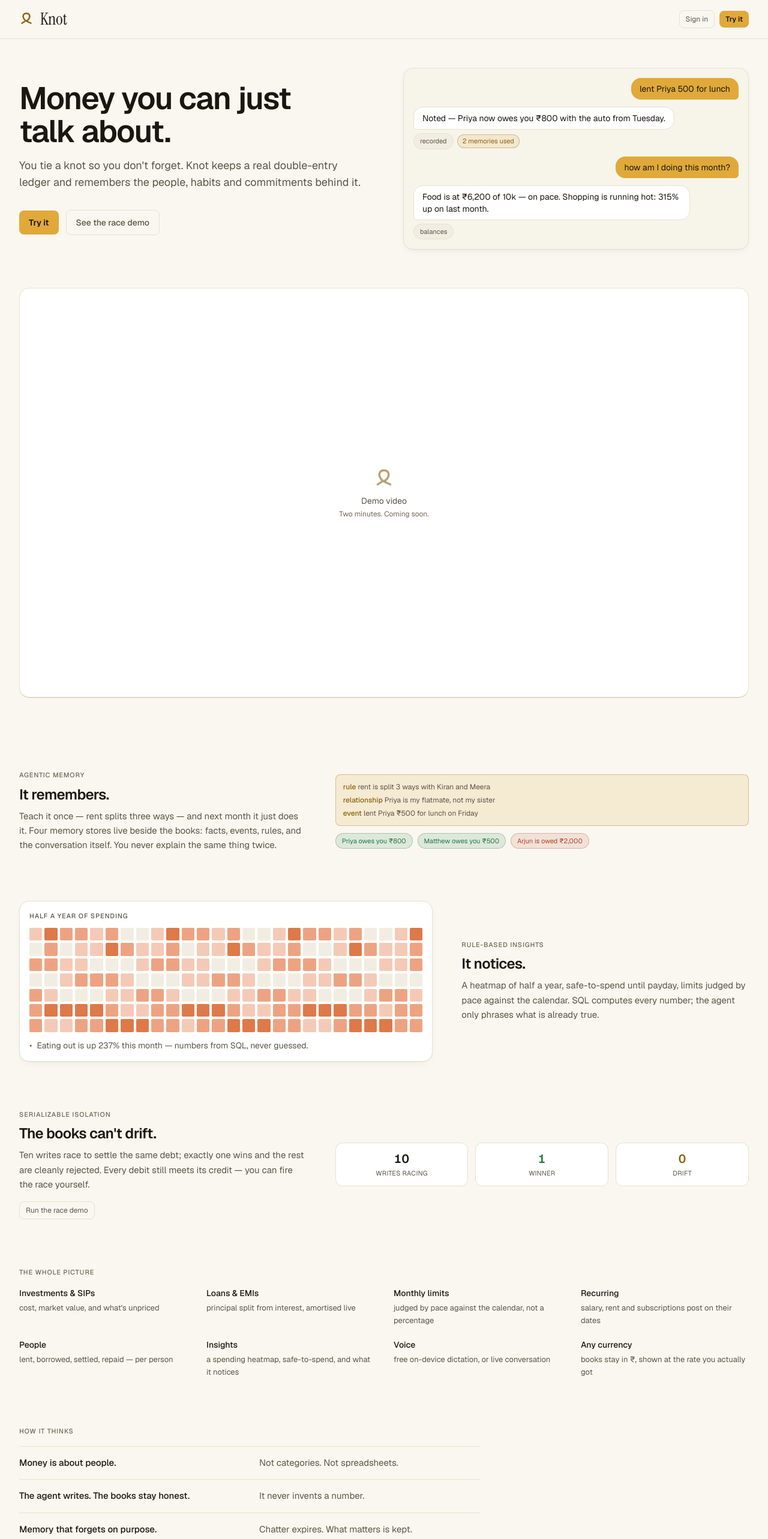
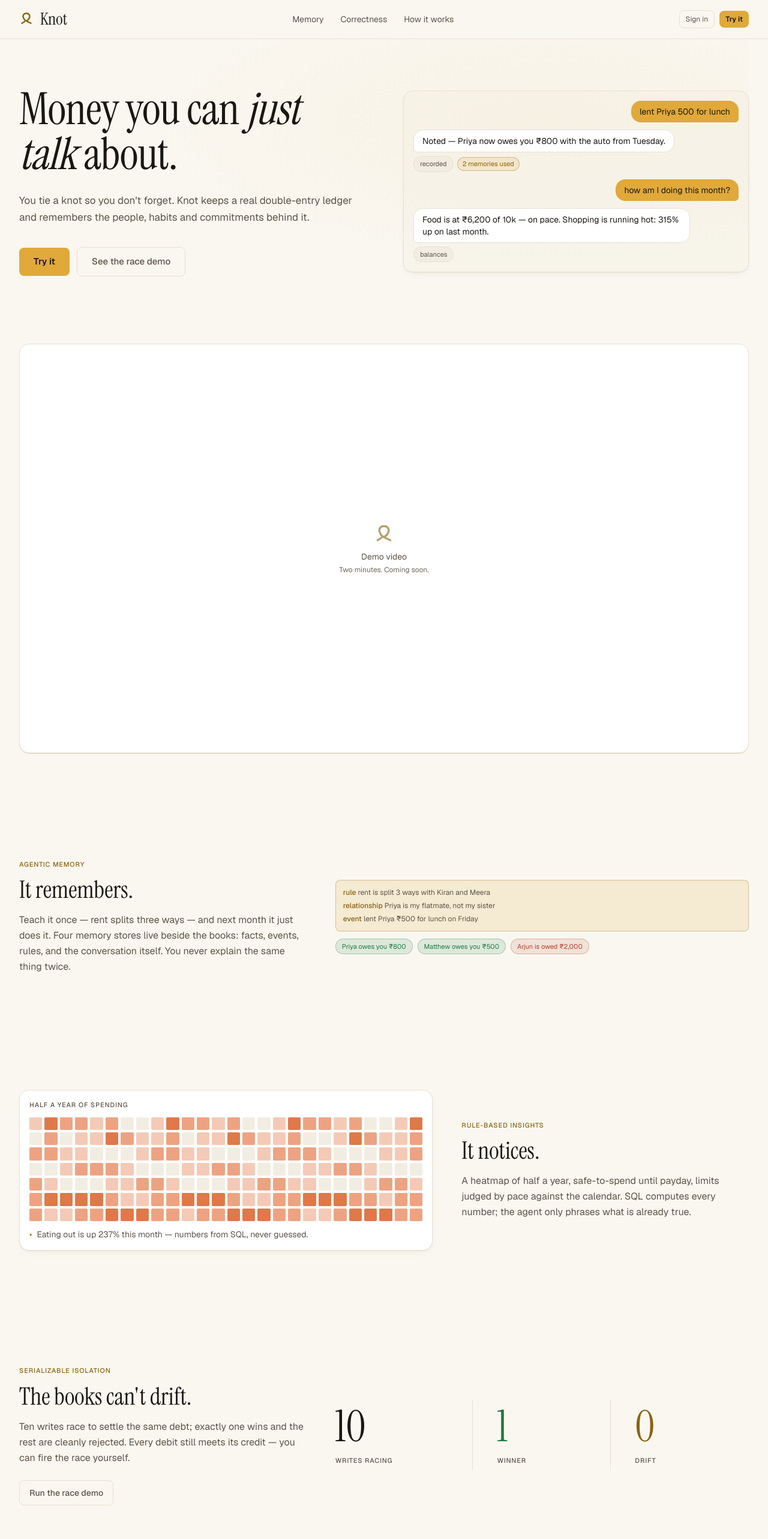
Before and after one commit to Dd1235/knot, a Next.js app in the folder frontend/: page / in a window 1280 px wide. Shown: the top 2566 px of the page at 60% size. Built offline with nearby package versions, Linux system fonts and the light colour scheme; no server answers.

Commit message:
the landing page speaks serif

```diff
--- a/frontend/src/app/page.tsx
+++ b/frontend/src/app/page.tsx
@@ -2,7 +2,6 @@
 import Logo, { Wordmark } from "@/components/ui/Logo";
 import { buttonClass } from "@/components/ui/Button";
 import Pill from "@/components/ui/Pill";
-import Stat from "@/components/ui/Stat";
 
 /* The landing page shows the product instead of describing it: every visual
  * below is the real UI's own markup and tokens — chat bubbles, memory traces,
@@ -143,6 +142,27 @@
       <header className="border-b border-line px-6 pt-[env(safe-area-inset-top)] sm:px-8">
         <div className="mx-auto flex h-16 w-full max-w-310 items-center justify-between">
           <Wordmark size={24} />
+          {/* Quiet anchors, not a mega-menu: a one-page product gets a one-line map. */}
+          <nav aria-label="Sections" className="hidden items-center gap-7 md:flex">
+            <a
+              href="#memory"
+              className="text-sm text-ink-secondary transition-colors hover:text-ink-primary"
+            >
+              Memory
+            </a>
+            <a
+              href="#correctness"
+              className="text-sm text-ink-secondary transition-colors hover:text-ink-primary"
+            >
+              Correctness
+            </a>
+            <Link
+              href="/architecture"
+              className="text-sm text-ink-secondary transition-colors hover:text-ink-primary"
+            >
+              How it works
+            </Link>
+          </nav>
           <div className="flex items-center gap-2">
             <Link href="/login" className={buttonClass("ghost", "sm")}>
               Sign in
@@ -156,21 +176,23 @@
 
       <main className="px-6 pb-20 sm:px-8">
         <div className="mx-auto w-full max-w-310">
-          {/* Hero: the claim on the left, the product already doing it on the right. */}
-          <section className="grid items-center gap-10 pt-12 pb-16 lg:grid-cols-2 lg:gap-16">
+          {/* Hero: the claim on the left, the product already doing it on the
+              right. The headline is the wordmark's serif — the one place the
+              brand voice should be loudest — with the promise in italic. */}
+          <section className="grid items-center gap-10 bg-[radial-gradient(55%_45%_at_72%_28%,color-mix(in_oklab,var(--brand)_6%,transparent),transparent)] pt-14 pb-20 sm:pt-20 sm:pb-28 lg:grid-cols-2 lg:gap-16">
             <div>
-              <h1 className="max-w-[14ch] text-[40px] font-semibold leading-[1.05] tracking-[-0.03em] sm:text-[52px]">
-                Money you can just talk about.
+              <h1 className="max-w-[15ch] font-display text-[54px] leading-[1.02] font-normal tracking-[-0.01em] sm:text-[74px]">
+                Money you can <em>just talk</em> about.
               </h1>
-              <p className="mt-4 max-w-150 text-lg text-ink-secondary">
+              <p className="mt-6 max-w-[52ch] text-[17px] leading-[1.65] text-ink-secondary">
                 You tie a knot so you don&apos;t forget. Knot keeps a real double-entry
                 ledger and remembers the people, habits and commitments behind it.
               </p>
-              <div className="mt-8 flex flex-wrap items-center gap-3">
-                <Link href="/login" className={buttonClass("primary", "md")}>
+              <div className="mt-9 flex flex-wrap items-center gap-3">
+                <Link href="/login" className={buttonClass("primary", "lg")}>
                   Try it
                 </Link>
-                <Link href="/demo" className={buttonClass("ghost", "md")}>
+                <Link href="/demo" className={buttonClass("ghost", "lg")}>
                   See the race demo
                 </Link>
               </div>
@@ -190,13 +212,16 @@
           </section>
 
           {/* Feature band: memory */}
-          <section className="grid items-center gap-8 py-10 lg:grid-cols-12 lg:gap-12">
+          <section
+            id="memory"
+            className="grid scroll-mt-24 items-center gap-8 py-16 sm:py-24 lg:grid-cols-12 lg:gap-12"
+          >
             <div className="lg:col-span-5">
-              <p className="text-[11px] font-medium uppercase tracking-[0.08em] text-ink-muted">
-                Agentic memory
-              </p>
-              <h2 className="mt-2 text-2xl font-semibold tracking-tight">It remembers.</h2>
-              <p className="mt-2 max-w-150 text-[15px] leading-relaxed text-ink-secondary">
+              <p className="eyebrow text-brand-ink">Agentic memory</p>
+              <h2 className="mt-3 font-display text-[34px] leading-[1.1] font-normal sm:text-[40px]">
+                It remembers.
+              </h2>
+              <p className="mt-4 max-w-150 text-base leading-relaxed text-ink-secondary">
                 Teach it once — rent splits three ways — and next month it just does
                 it. Four memory stores live beside the books: facts, events, rules,
                 and the conversation itself. You never explain the same thing twice.
@@ -208,16 +233,16 @@
           </section>
 
           {/* Feature band: insights (mirrored) */}
-          <section className="grid items-center gap-8 py-10 lg:grid-cols-12 lg:gap-12">
+          <section className="grid items-center gap-8 py-16 sm:py-24 lg:grid-cols-12 lg:gap-12">
             <div className="lg:col-span-7 lg:order-first">
               <MiniHeatmap />
             </div>
             <div className="lg:col-span-5">
-              <p className="text-[11px] font-medium uppercase tracking-[0.08em] text-ink-muted">
-                Rule-based insights
-              </p>
-              <h2 className="mt-2 text-2xl font-semibold tracking-tight">It notices.</h2>
-              <p className="mt-2 max-w-150 text-[15px] leading-relaxed text-ink-secondary">
+              <p className="eyebrow text-brand-ink">Rule-based insights</p>
+              <h2 className="mt-3 font-display text-[34px] leading-[1.1] font-normal sm:text-[40px]">
+                It notices.
+              </h2>
+              <p className="mt-4 max-w-150 text-base leading-relaxed text-ink-secondary">
                 A heatmap of half a year, safe-to-spend until payday, limits judged
                 by pace against the calendar. SQL computes every number; the agent
                 only phrases what is already true.
@@ -226,53 +251,62 @@
           </section>
 
           {/* Feature band: correctness */}
-          <section className="grid items-center gap-8 py-10 lg:grid-cols-12 lg:gap-12">
+          <section
+            id="correctness"
+            className="grid scroll-mt-24 items-center gap-10 py-16 sm:py-24 lg:grid-cols-12 lg:gap-12"
+          >
             <div className="lg:col-span-5">
-              <p className="text-[11px] font-medium uppercase tracking-[0.08em] text-ink-muted">
-                Serializable isolation
-              </p>
-              <h2 className="mt-2 text-2xl font-semibold tracking-tight">
+              <p className="eyebrow text-brand-ink">Serializable isolation</p>
+              <h2 className="mt-3 font-display text-[34px] leading-[1.1] font-normal sm:text-[40px]">
                 The books can&apos;t drift.
               </h2>
-              <p className="mt-2 max-w-150 text-[15px] leading-relaxed text-ink-secondary">
+              <p className="mt-4 max-w-150 text-base leading-relaxed text-ink-secondary">
                 Ten writes race to settle the same debt; exactly one wins and the
                 rest are cleanly rejected. Every debit still meets its credit — you
                 can fire the race yourself.
               </p>
-              <Link href="/demo" className={`mt-4 ${buttonClass("ghost", "sm")}`}>
+              <Link href="/demo" className={`mt-6 ${buttonClass("ghost", "md")}`}>
                 Run the race demo
               </Link>
             </div>
-            <div className="grid grid-cols-3 gap-3 lg:col-span-7">
-              <Stat label="writes racing" value="10" />
-              <Stat label="winner" value="1" tone="positive" />
-              <Stat label="drift" value="0" tone="brand" />
+            {/* Display numerals, not dashboard tiles — these three are the
+                argument, so they get the display face and a whole column each.
+                Marketing numerals only: money and data stay sans, tabular. */}
+            <div className="grid grid-cols-3 divide-x divide-line lg:col-span-7">
+              {[
+                { value: "10", label: "writes racing", tone: "" },
+                { value: "1", label: "winner", tone: "text-positive" },
+                { value: "0", label: "drift", tone: "text-brand-ink" },
+              ].map(({ value, label, tone }) => (
+                <div key={label} className="px-6 py-2 first:pl-0 sm:px-10">
+                  <p className={`font-display text-[56px] leading-none sm:text-[72px] ${tone}`}>
+                    {value}
+                  </p>
+                  <p className="eyebrow mt-3 text-ink-secondary">{label}</p>
+                </div>
+              ))}
             </div>
           </section>
 
           {/* Breadth, without a wall of text */}
-          <section className="py-10">
-            <p className="text-[11px] font-medium uppercase tracking-[0.08em] text-ink-muted">
-              The whole picture
-            </p>
-            <div className="mt-4 grid gap-x-8 gap-y-5 sm:grid-cols-2 lg:grid-cols-4">
+          <section className="py-16 sm:py-24">
+            <p className="eyebrow text-brand-ink">The whole picture</p>
+            <div className="mt-8 grid gap-x-10 gap-y-9 sm:grid-cols-2 lg:grid-cols-4">
               {BREADTH.map(([title, line]) => (
-                <div key={title}>
-                  <h3 className="text-sm font-medium">{title}</h3>
-                  <p className="mt-1 text-[13px] leading-relaxed text-ink-secondary">{line}</p>
+                <div key={title} className="border-t border-line pt-4">
+                  <h3 className="text-[15px] font-medium">{title}</h3>
+                  <p className="mt-1.5 text-sm leading-relaxed text-ink-secondary">{line}</p>
                 </div>
               ))}
             </div>
           </section>
 
           {/* Philosophy */}
-          <section className="max-w-3xl py-10">
-            <h2 className="text-[11px] font-medium uppercase tracking-[0.08em] text-ink-muted">
-              How it thinks
-            </h2>
-            <dl className="mt-4 divide-y divide-line border-y border-line">
+          <section className="max-w-3xl py-16 sm:py-24">
+            <h2 className="eyebrow text-brand-ink">How it thinks</h2>
+            <dl className="mt-6 divide-y divide-line border-y border-line">
               {PHILOSOPHY.map(([claim, note]) => (
-                <div key={claim} className="flex flex-col gap-1 py-4 sm:flex-row sm:gap-8">
+                <div key={claim} className="flex flex-col gap-1 py-5 sm:flex-row sm:gap-8">
                   <dt className="text-[15px] font-medium sm:w-1/2">{claim}</dt>
                   <dd className="text-[15px] text-ink-secondary sm:w-1/2">{note}</dd>
                 </div>
@@ -280,20 +314,21 @@
             </dl>
           </section>
 
-          {/* Built on */}
-          <section className="py-10">
-            <p className="text-[11px] font-medium uppercase tracking-[0.08em] text-ink-muted">
-              Built on
-            </p>
-            <p className="mt-3 max-w-160 text-[15px] leading-relaxed text-ink-secondary">
+          {/* The finale: one line in the brand voice, then the door. */}
+          <section className="py-20 text-center sm:py-28">
+            <p className="eyebrow text-brand-ink">Built on one database</p>
+            <h2 className="mx-auto mt-4 max-w-[18ch] font-display text-[40px] leading-[1.05] font-normal sm:text-[52px]">
+              Start talking <em>to</em> your money.
+            </h2>
+            <p className="mx-auto mt-5 max-w-[46ch] text-base leading-relaxed text-ink-secondary">
               One CockroachDB cluster holds the ledger and four memory stores —
               serializable money, vector recall, same transaction.
             </p>
-            <div className="mt-6 flex flex-wrap items-center gap-3">
-              <Link href="/login" className={buttonClass("primary", "md")}>
+            <div className="mt-9 flex flex-wrap items-center justify-center gap-3">
+              <Link href="/login" className={buttonClass("primary", "lg")}>
                 Start talking
               </Link>
-              <Link href="/architecture" className={buttonClass("ghost", "md")}>
+              <Link href="/architecture" className={buttonClass("ghost", "lg")}>
                 See how it works
               </Link>
             </div>
```
